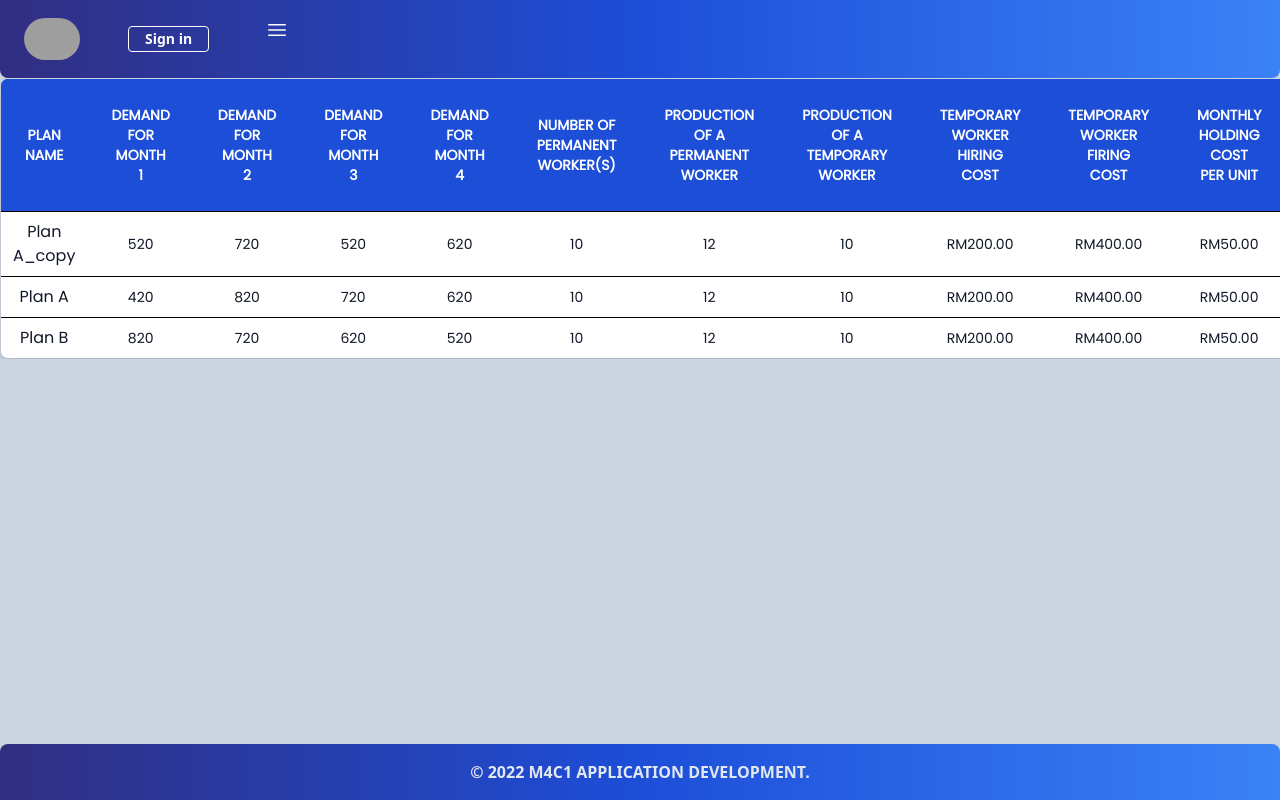
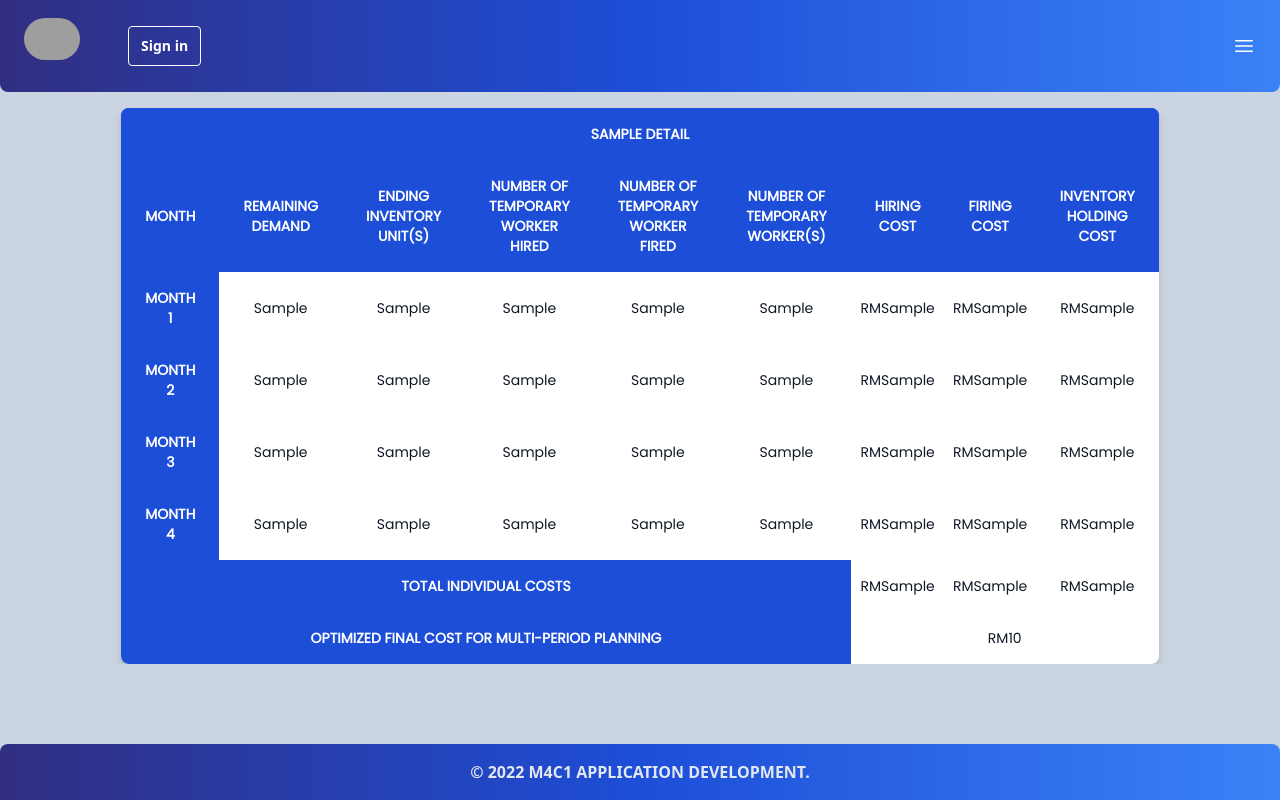
Before and after one commit to vKing-13/multiperiod-production-smoothing, a Django app: template main/templates/main/viewDetail.html in a window 1280 px wide. Run offline with Django 4.2, Linux system fonts and the light colour scheme; data comes from the database, SQL or seed files in the repository; both versions use the stored data as it was after the commit; tables that the repository leaves empty hold one stand-in row (values such as "Sample post"); the template is opened without the code that fills it: values that come from a table or form of the project are taken from there, most other values are stand-ins (such as "Sample title", 1, 10 or a date in 2020); style sheets or scripts are compiled from the project's sources; some libraries are stand-ins or nearby versions; grey boxes are pictures that could not be loaded.

Commit message:
Data display changes and minor css update

```diff
--- a/main/templates/main/navbar_footer.html
+++ b/main/templates/main/navbar_footer.html
@@ -35,19 +35,19 @@
       <a href="/" class="block py-2 pl-3 pr-4 text-gray-700 rounded hover:underline md:mr-6 hover:bg-transparent md:hover:bg-transparent    md:hover:text-blue-700 md:p-0 dark:text-gray-400 md:dark:hover:text-white dark:hover:bg-transparent dark:hover:text-white md:dark:hover:bg-transparent"><img class="w-14 rounded-full m-2" src="https://i.ibb.co/8gpyyg9/logo-App-Dev.png"></img></a>
 
       {% if user.is_authenticated%}
-      <button class="inline-block text-sm m-4  leading-none border rounded text-white border-white hover:border-transparent hover:text-white hover:bg-blue-500 ">
-        <a href="{% url 'logout' %}" class="px-4 font-bold">logout<a/>
-        </button>
-      <button class="inline-block text-sm m-4  leading-none border rounded text-white border-white hover:border-transparent hover:text-white hover:bg-blue-500 ">
-        <a href="{% url 'history' %}" class="px-4 font-bold">History<a/>
-        </button>
-      <button class="inline-block text-sm m-4  leading-none border rounded text-white border-white hover:border-transparent hover:text-white hover:bg-blue-500 ">
-        <a href="{% url 'formula' %}" class="px-4 font-bold">Formula<a/>
-        </button>
+      {% comment %} <button class="inline-block text-sm m-4  leading-none border rounded text-white border-white hover:border-transparent hover:text-white hover:bg-blue-500 "> {% endcomment %}
+        <a href="{% url 'logout' %}" class="p-3 font-bold inline-block text-sm m-4 leading-none border rounded text-white border-white hover:border-transparent hover:text-white hover:bg-blue-500">Logout</a>
+        {% comment %} </button> {% endcomment %}
+      {% comment %} <button class="inline-block text-sm m-4  leading-none border rounded text-white border-white hover:border-transparent hover:text-white hover:bg-blue-500 "> {% endcomment %}
+        <a href="{% url 'history' %}" class="p-3 font-bold inline-block text-sm m-4 leading-none border rounded text-white border-white hover:border-transparent hover:text-white hover:bg-blue-500">History</a>
+        {% comment %} </button> {% endcomment %}
+      {% comment %} <button class="inline-block text-sm m-4  leading-none border rounded text-white border-white hover:border-transparent hover:text-white hover:bg-blue-500 "> {% endcomment %}
+        <a href="{% url 'formula' %}" class="p-3 font-bold inline-block text-sm m-4 leading-none border rounded text-white border-white hover:border-transparent hover:text-white hover:bg-blue-500">Formula</a>
+        {% comment %} </button> {% endcomment %}
         {% else %}
-        <button class="inline-block text-sm m-4  leading-none border rounded text-white border-white hover:border-transparent hover:text-white hover:bg-blue-500 ">
-          <a href="login/" class="px-4 font-bold">Sign in<a/>
-          </button>
+        {% comment %} <button class="inline-block text-sm m-4  leading-none border rounded text-white border-white hover:border-transparent hover:text-white hover:bg-blue-500 "> {% endcomment %}
+          <a href="login/" class="p-3 font-bold inline-block text-sm m-4 leading-none border rounded text-white border-white hover:border-transparent hover:text-white hover:bg-blue-500">Sign in</a>
+          {% comment %} </button> {% endcomment %}
       {% endif %}
 
 
--- a/main/templates/main/viewDetail.html
+++ b/main/templates/main/viewDetail.html
@@ -4,66 +4,84 @@
 
 <link href="https://fonts.googleapis.com/css?family=Poppins" rel="stylesheet" />
 <script src="http://cdn.tailwindcss.com"></script>
-<body class="min-h-screen bg-slate-300" style="min-height: 400px; margin-bottom: 100px; clear: both;">
-<div class='overflow-x-auto'>
-      <table class="mx-auto max-w-4xl   drop-shadow-lg font-[Poppins] rounded-lg border-gray-800 w-6/12 overflow-hidden">
+<body class="min-h-screen bg-slate-300" style="min-height: 400px; margin-bottom: 100px;">
+      <div class='overflow-x-auto my-4'>
+            <table class="mx-auto max-w-4xl drop-shadow-lg font-[Poppins] rounded-lg border-none w-full overflow-hidden">
+                  <thead class="text-white border-none bg-blue-700">
+                        {% for x in detail %}
+                        <tr class="text-white text-center border-none">
+                              <th class="font-semibold text-sm uppercase px-6 py-4 bg-blue-700 text-center border-none" colspan="9">{{x.planName}}</th>
+                        </tr>
+                        {% endfor %}
+                  </thead>
                   <thead class="text-white border-none bg-blue-700">
                         <tr class="text-white text-center border-none">
-                        <th class="font-semibold text-sm uppercase px-6 py-4 bg-blue-700 text-center border-none">Plan Name</th>
-                        <th class="font-semibold text-sm uppercase px-6 py-4 bg-blue-700 text-center border-none">Demand for Month 1</th>
-                        <th class="font-semibold text-sm uppercase px-6 py-4 bg-blue-700 text-center border-none">Demand for Month 2</th>
-                        <th class="font-semibold text-sm uppercase px-6 py-4 bg-blue-700 text-center border-none">Demand for Month 3</th>
-                        <th class="font-semibold text-sm uppercase px-6 py-4 bg-blue-700 text-center border-none">Demand for Month 4</th>
-                        <th class="font-semibold text-sm uppercase px-6 py-4 bg-blue-700 text-center border-none">Number of Permanent Worker(s)</th>
-                        <th class="font-semibold text-sm uppercase px-6 py-4 bg-blue-700 text-center border-none">Production of a Permanent Worker</th>
-                        <th class="font-semibold text-sm uppercase px-6 py-4 bg-blue-700 text-center border-none">Production of a Temporary Worker</th>
-                        <th class="font-semibold text-sm uppercase px-6 py-4 bg-blue-700 text-center border-none">Temporary Worker Hiring Cost</th>
-                        <th class="font-semibold text-sm uppercase px-6 py-4 bg-blue-700 text-center border-none">Temporary Worker Firing Cost</th>
-                        <th class="font-semibold text-sm uppercase px-6 py-4 bg-blue-700 text-center border-none">Monthly Holding Cost per Unit</th>
-                        <th class="font-semibold text-sm uppercase px-6 py-4 bg-blue-700 text-center border-none">Initial Inventory Level</th>
-                        <th class="font-semibold text-sm uppercase px-6 py-4 bg-blue-700 text-center border-none">Final Inventory Level</th>
-                        <th class="font-semibold text-sm uppercase px-6 py-4 bg-blue-700 text-center border-none">Ending Inventory for Month 1</th>
-                        <th class="font-semibold text-sm uppercase px-6 py-4 bg-blue-700 text-center border-none">Ending Inventory for Month 2</th>
-                        <th class="font-semibold text-sm uppercase px-6 py-4 bg-blue-700 text-center border-none">Ending Inventory for Month 3</th>
-                        <th class="font-semibold text-sm uppercase px-6 py-4 bg-blue-700 text-center border-none">Number of Temporary Worker Hired for Month 1</th>
-                        <th class="font-semibold text-sm uppercase px-6 py-4 bg-blue-700 text-center border-none">Number of Temporary Worker Hired for Month 2</th>
-                        <th class="font-semibold text-sm uppercase px-6 py-4 bg-blue-700 text-center border-none">Number of Temporary Worker Hired for Month 3</th>
-                        <th class="font-semibold text-sm uppercase px-6 py-4 bg-blue-700 text-center border-none">Number of Temporary Worker Hired for Month 4</th>
-                        <th class="font-semibold text-sm uppercase px-6 py-4 bg-blue-700 text-center border-none">Number of Temporary Worker Fired for Month 1</th>
-                        <th class="font-semibold text-sm uppercase px-6 py-4 bg-blue-700 text-center border-none">Number of Temporary Worker Fired for Month 2</th>
-                        <th class="font-semibold text-sm uppercase px-6 py-4 bg-blue-700 text-center border-none">Number of Temporary Worker Fired for Month 3</th>
-                        <th class="font-semibold text-sm uppercase px-6 py-4 bg-blue-700 text-center border-none">Number of Temporary Worker Fired for Month 4</th>
-                        <th class="font-semibold text-sm uppercase px-6 py-4 bg-blue-700 text-center border-none">Optimized Cost for Multi-Period Planning </th>
+                              <th class="font-semibold text-sm uppercase px-6 py-4 bg-blue-700 text-center border-none">Month</th>
+                              <th class="font-semibold text-sm uppercase px-6 py-4 bg-blue-700 text-center border-none">Remaining Demand</th>
+                              <th class="font-semibold text-sm uppercase px-6 py-4 bg-blue-700 text-center border-none">Ending Inventory Unit(s)</th>
+                              <th class="font-semibold text-sm uppercase px-6 py-4 bg-blue-700 text-center border-none">Number of Temporary Worker Hired</th>
+                              <th class="font-semibold text-sm uppercase px-6 py-4 bg-blue-700 text-center border-none">Number of Temporary Worker Fired</th>
+                              <th class="font-semibold text-sm uppercase px-6 py-4 bg-blue-700 text-center border-none">Number of Temporary Worker(s)</th>
+                              <th class="font-semibold text-sm uppercase px-6 py-4 bg-blue-700 text-center border-none">Hiring Cost</th>
+                              <th class="font-semibold text-sm uppercase px-6 py-4 bg-blue-700 text-center border-none">Firing Cost</th>
+                              <th class="font-semibold text-sm uppercase px-6 py-4 bg-blue-700 text-center border-none">Inventory Holding Cost</th>
                         </tr>
                   </thead>
                   <tbody class="bg-white text-gray-900 text-center border-none">
+                        <tr class="border-none">
+                              <th class="font-semibold text-sm uppercase px-6 py-4 bg-blue-700 text-center border-none text-white">Month 1</th>
+                              <td class="whitespace-nowrap text-sm font-medium border-none">{{ rd1 }}</td>
+                              <td class="whitespace-nowrap text-sm font-medium border-none">{{ ei1 }}</td>
+                              <td class="whitespace-nowrap text-sm font-medium border-none">{{ ntwH1 }}</td>
+                              <td class="whitespace-nowrap text-sm font-medium border-none">{{ ntwF1 }}</td>
+                              <td class="whitespace-nowrap text-sm font-medium border-none">{{ ntw1 }}</td>
+                              <td class="whitespace-nowrap text-sm font-medium border-none">RM{{ hC1 }}</td>
+                              <td class="whitespace-nowrap text-sm font-medium border-none">RM{{ fC1 }}</td>
+                              <td class="whitespace-nowrap text-sm font-medium border-none">RM{{ ihc1 }}</td>
+                        </tr>
+                        <tr class="border-none">
+                              <th class="font-semibold text-sm uppercase px-6 py-4 bg-blue-700 text-center border-none text-white">Month 2</th>
+                              <td class="whitespace-nowrap text-sm font-medium border-none">{{ rd2 }}</td>
+                              <td class="whitespace-nowrap text-sm font-medium border-none">{{ ei2 }}</td>
+                              <td class="whitespace-nowrap text-sm font-medium border-none">{{ ntwH2 }}</td>
+                              <td class="whitespace-nowrap text-sm font-medium border-none">{{ ntwF2 }}</td>
+                              <td class="whitespace-nowrap text-sm font-medium border-none">{{ ntw2 }}</td>
+                              <td class="whitespace-nowrap text-sm font-medium border-none">RM{{ hC2 }}</td>
+                              <td class="whitespace-nowrap text-sm font-medium border-none">RM{{ fC2 }}</td>
+                              <td class="whitespace-nowrap text-sm font-medium border-none">RM{{ ihc2 }}</td>
+                        </tr>
+                        <tr class="border-none">
+                              <th class="font-semibold text-sm uppercase px-6 py-4 bg-blue-700 text-center border-none text-white">Month 3</th>
+                              <td class="whitespace-nowrap text-sm font-medium border-none">{{ rd3 }}</td>
+                              <td class="whitespace-nowrap text-sm font-medium border-none">{{ ei3 }}</td>
+                              <td class="whitespace-nowrap text-sm font-medium border-none">{{ ntwH3 }}</td>
+                              <td class="whitespace-nowrap text-sm font-medium border-none">{{ ntwF3 }}</td>
+                              <td class="whitespace-nowrap text-sm font-medium border-none">{{ ntw3 }}</td>
+                              <td class="whitespace-nowrap text-sm font-medium border-none">RM{{ hC3 }}</td>
+                              <td class="whitespace-nowrap text-sm font-medium border-none">RM{{ fC3 }}</td>
+                              <td class="whitespace-nowrap text-sm font-medium border-none">RM{{ ihc3 }}</td>
+                        </tr>
+                        <tr class="border-none">
+                              <th class="font-semibold text-sm uppercase px-6 py-4 bg-blue-700 text-center border-none text-white">Month 4</th>
+                              <td class="whitespace-nowrap text-sm font-medium border-none">{{ rd4 }}</td>
+                              <td class="whitespace-nowrap text-sm font-medium border-none">{{ ei4 }}</td>
+                              <td class="whitespace-nowrap text-sm font-medium border-none">{{ ntwH4 }}</td>
+                              <td class="whitespace-nowrap text-sm font-medium border-none">{{ ntwF4 }}</td>
+                              <td class="whitespace-nowrap text-sm font-medium border-none">{{ ntw4 }}</td>
+                              <td class="whitespace-nowrap text-sm font-medium border-none">RM{{ hC4 }}</td>
+                              <td class="whitespace-nowrap text-sm font-medium border-none">RM{{ fC4 }}</td>
+                              <td class="whitespace-nowrap text-sm font-medium border-none">RM{{ ihc4 }}</td>
+                        </tr>
+                        <tr class="border-none">
+                              <th class="font-semibold text-sm uppercase px-6 py-4 bg-blue-700 text-center border-none text-white" colspan="6">Total Individual Costs</th>
+                              <td class="whitespace-nowrap text-sm font-medium border-none">RM{{ thC }}</td>
+                              <td class="whitespace-nowrap text-sm font-medium border-none">RM{{ tfC }}</td>
+                              <td class="whitespace-nowrap text-sm font-medium border-none">RM{{ tihC }}</td>
+                        </tr>
                         {% for x in detail %}
-                  <tr class="cursor-pointer hover:bg-cyan-100 hover:scale-105 duration-300 ">
-                        <td class="px-1 py-2 text-center border-none">{{ x.planName }}</td>
-                        <td class="whitespace-nowrap text-sm font-medium border-none">{{ x.demand1 }}</td>
-                        <td class="whitespace-nowrap text-sm font-medium border-none">{{ x.demand2 }}</td>
-                        <td class="whitespace-nowrap text-sm font-medium border-none">{{ x.demand3 }}</td>
-                        <td class="whitespace-nowrap text-sm font-medium border-none">{{ x.demand4 }}</td>
-                        <td class="whitespace-nowrap text-sm font-medium border-none">{{ x.numPermanent }}</td>
-                        <td class="whitespace-nowrap text-sm font-medium border-none">{{ x.prodPermanent }}</td>
-                        <td class="whitespace-nowrap text-sm font-medium border-none">{{ x.prodTemporary }}</td>
-                        <td class="whitespace-nowrap text-sm font-medium border-none">RM{{ x.costHiring }}</td>
-                        <td class="whitespace-nowrap text-sm font-medium border-none">RM{{ x.costFiring }}</td>
-                        <td class="whitespace-nowrap text-sm font-medium border-none">RM{{ x.costHoldingUnit }}</td>
-                        <td class="whitespace-nowrap text-sm font-medium border-none">{{ x.inventoryInitial }}</td>
-                        <td class="whitespace-nowrap text-sm font-medium border-none">{{ x.inventoryFinal }}</td>
-                        <td class="whitespace-nowrap text-sm font-medium border-none">{{ x.inventoryMonth1 }}</td>
-                        <td class="whitespace-nowrap text-sm font-medium border-none">{{ x.inventoryMonth2 }}</td>
-                        <td class="whitespace-nowrap text-sm font-medium border-none">{{ x.inventoryMonth3 }}</td>
-                        <td class="whitespace-nowrap text-sm font-medium border-none">{{ x.hiredTemporary1 }}</td>
-                        <td class="whitespace-nowrap text-sm font-medium border-none">{{ x.hiredTemporary2 }}</td>
-                        <td class="whitespace-nowrap text-sm font-medium border-none">{{ x.hiredTemporary3 }}</td>
-                        <td class="whitespace-nowrap text-sm font-medium border-none">{{ x.hiredTemporary4 }}</td>
-                        <td class="whitespace-nowrap text-sm font-medium border-none">{{ x.firedTemporary1 }}</td>
-                        <td class="whitespace-nowrap text-sm font-medium border-none">{{ x.firedTemporary2 }}</td>
-                        <td class="whitespace-nowrap text-sm font-medium border-none">{{ x.firedTemporary3 }}</td>
-                        <td class="whitespace-nowrap text-sm font-medium border-none">{{ x.firedTemporary4 }}</td>
-                        <td class="whitespace-nowrap text-sm font-medium border-none">RM{{ x.optimalCost }}</td>
+                        <tr class="border-none">
+                              <th class="font-semibold text-sm uppercase px-6 py-4 bg-blue-700 text-center border-none text-white" colspan="6">Optimized Final Cost for Multi-Period Planning</th>
+                              <td class="whitespace-nowrap text-sm font-medium border-none" colspan="3">RM{{ x.optimalCost }}</td>
                         </tr>
                         {% endfor %}
                   </tbody>
--- a/main/urls.py
+++ b/main/urls.py
@@ -26,11 +26,11 @@ urlpatterns = [
     # path('delete-worker/<int:pk>', views.delete_worker_view,name='delete-worker'),
 
 
-    # # path('calculateFC/',views.calculateFinalCost,name="Calculate Final Cost"),
+    # path('calculateFC/',views.calculateFinalCost,name="Calculate Final Cost"),
     # path('calculateFHC/',views.calculateFiringHiringCost,name="Calculate Firing and Hiring Cost"),
     # path('calculateIC/',views.calculateInventoryConstraints,name="Calculate Monthly Inventory Constraints"),
     # path('calculateIHC/',views.calculateInventoryHoldingCost,name="Calculate Inventory Holding Cost"),
-    # # path('calculateNTW/',views.calculateNumOfTempWorkers,name="Calculate Num. of Temp. Workers Monthly"),
+    # path('calculateNTW/',views.calculateNumOfTempWorkers,name="Calculate Num. of Temp. Workers Monthly"),
     # path('calculateRD/',views.calculateRemainingDemand,name="Calculate Remaining Demand Monthly"),
     # path('resetFinalCost/',views.resetFC,name="Reset Final Cost")
 ]
```
Also changed, not shown: main/templates/main/formula.html (+19 -32 lines), main/templates/main/history.html (+23 -10 lines), main/templates/main/submitFormView.html (+72 -54 lines), main/views.py (+150 -8 lines), db.sqlite3. Lines whose indentation alone changed are shown as unchanged.
